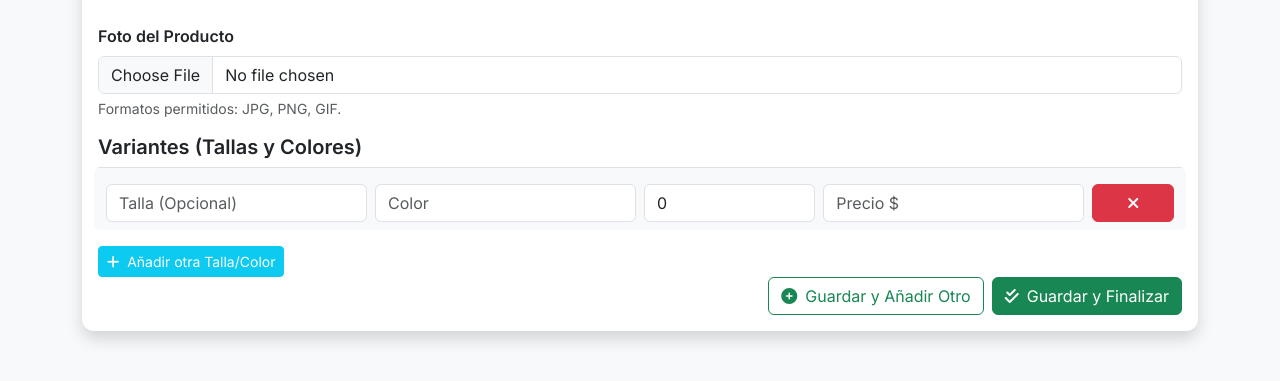
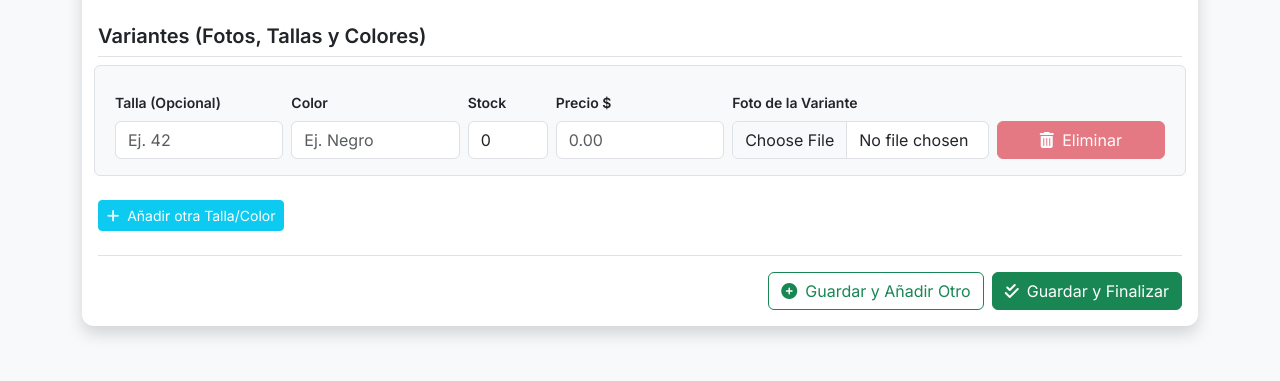
Before and after one commit to omarbribot/SIV_Inventario, a Flask app: page /producto/nuevo in a window 1280 px wide. Shown: the part 274-655 px from the top of the page. Run offline with Flask 3, Linux system fonts and the light colour scheme; a user stored in the database is signed in.

Commit message:
Versión lista para despliegue

```diff
--- a/routes/inventario.py
+++ b/routes/inventario.py
@@ -4,6 +4,7 @@ from flask_login import login_required, current_user
 from werkzeug.utils import secure_filename
 from models import db, Categoria, Producto, Variante, Movimiento
 from PIL import Image
+from sqlalchemy.orm import joinedload
 # Definimos el Blueprint
 inventario_bp = Blueprint('inventario', __name__)
 
@@ -45,62 +46,34 @@ def nuevo_producto():
         categoria_id = request.form.get('categoria_id')
         descripcion = request.form.get('descripcion')
 
-        # --- Lógica de Imagen Optimizada con Pillow para PythonAnywhere ---
-        file = request.files.get('imagen')
-        filename = 'default.png'
-
-        if file and file.filename != '':
-            # Generamos un nombre seguro para el archivo
-            filename = secure_filename(file.filename)
-            filepath = os.path.join(current_app.config['UPLOAD_FOLDER'], filename)
-
-            try:
-                # Abrimos la imagen directamente desde el flujo de subida
-                img = Image.open(file)
-
-                # Forzar conversión a RGB si la imagen tiene transparencias (PNG/WebP) para evitar fallos al salvar en JPEG
-                if img.mode in ("RGBA", "P"):
-                    img = img.convert("RGB")
-
-                # Redimensionamos manteniendo la proporción original (Max 800px de ancho o alto)
-                max_size = (800, 800)
-                img.thumbnail(max_size, Image.Resampling.LANCZOS)
-
-                # Guardamos la imagen comprimida al 75% de calidad (reduce drásticamente los MB)
-                img.save(filepath, "JPEG", quality=75)
-
-            except Exception as e:
-                # Si ocurre un error inesperado con Pillow, intentamos guardarla de forma tradicional para no romper el flujo
-                file.seek(0)
-                file.save(filepath)
-                flash('La imagen se guardó en formato original sin optimizar.', 'warning')
-
-        # 1. Crear el producto base
+        # 1. Crear el producto base (sin imagen global)
         nuevo_p = Producto(
             nombre=nombre,
             categoria_id=categoria_id,
-            descripcion=descripcion,
-            imagen=filename
+            descripcion=descripcion
         )
         db.session.add(nuevo_p)
         db.session.flush()  # Genera el ID de nuevo_p sin cerrar la transacción
 
-        # 2. Capturar las listas de variantes
+        # 2. Capturar las listas de las variantes (incluyendo sus fotos)
         tallas = request.form.getlist('talla[]')
         colores = request.form.getlist('color[]')
         stocks = request.form.getlist('stock[]')
         precios = request.form.getlist('precio[]')
+        fotos = request.files.getlist('foto_variante[]') # Array con las fotos individuales
 
-        # 3. Guardar cada variante de forma segura
-        # Usamos la longitud máxima enviada para no perder datos si falta algún campo
+        # 3. Guardar cada variante procesando su respectiva foto
         limite_iteracion = max(len(tallas), len(colores), len(stocks), len(precios))
 
         for i in range(limite_iteracion):
-            # Obtenemos los valores de forma segura evitando IndexError
             talla_val = tallas[i] if i < len(tallas) else ""
             color_val = colores[i] if i < len(colores) else ""
             stock_raw = stocks[i] if i < len(stocks) else "0"
             precio_raw = precios[i] if i < len(precios) else "0"
+
+            # Capturar el archivo correspondiente a esta variante específica
+            file = fotos[i] if i < len(fotos) else None
+            filename = 'default.png'
 
             # Validamos que al menos tenga algún dato para guardar la variante
             if talla_val or color_val or precio_raw:
@@ -111,12 +84,37 @@ def nuevo_producto():
                 except ValueError:
                     precio_venta = 0.0
 
+                # --- Lógica de Optimización con Pillow para cada variante individual ---
+                if file and file.filename != '':
+                    filename = secure_filename(file.filename)
+                    # Para evitar colisiones de nombres si suben la misma foto en variantes distintas,
+                    # le concatenamos el índice o propiedades únicos
+                    base, ext = os.path.splitext(filename)
+                    filename = f"{nuevo_p.id}_{i}_{secure_filename(base)}.jpg"
+                    filepath = os.path.join(current_app.config['UPLOAD_FOLDER'], filename)
+
+                    try:
+                        img = Image.open(file)
+                        if img.mode in ("RGBA", "P"):
+                            img = img.convert("RGB")
+
+                        max_size = (800, 800)
+                        img.thumbnail(max_size, Image.Resampling.LANCZOS)
+                        img.save(filepath, "JPEG", quality=75)
+
+                    except Exception as e:
+                        file.seek(0)
+                        file.save(filepath)
+                        flash(f'La foto de la variante {i+1} se guardó sin optimizar.', 'warning')
+
+                # Crear el registro de la variante con su foto correspondiente
                 v = Variante(
                     producto_id=nuevo_p.id,
                     talla=talla_val if talla_val else "N/A",
                     color=color_val if color_val else "General",
                     stock=stock_inicial,
-                    precio_venta=precio_venta
+                    precio_venta=precio_venta,
+                    imagen=filename # Guardamos el nombre del archivo en la variante
                 )
                 db.session.add(v)
                 db.session.flush()
@@ -126,7 +124,6 @@ def nuevo_producto():
                         variante_id=v.id,
                         usuario_id=current_user.id,
                         tipo='ENTRADA',
-
                         cantidad=stock_inicial,
                         motivo='Carga Inicial de Inventario'
                     )
@@ -137,10 +134,10 @@ def nuevo_producto():
         # --- Lógica de redirección ---
         accion = request.form.get('accion')
         if accion == 'finalizar':
-            flash(f'Producto "{nombre}" guardado de forma completa.', 'success')
+            flash(f'Producto "{nombre}" y sus variantes guardados con éxito.', 'success')
             return redirect(url_for('inventario.ver_inventario'))
         else:
-            flash(f'¡{nombre} registrado! Listo para agregar otro producto.', 'success')
+            flash(f'¡{nombre} registrado con éxito! Listo para el siguiente.', 'success')
             return redirect(url_for('inventario.nuevo_producto'))
 
     categorias = db.session.scalars(db.select(Categoria)).all()
@@ -153,8 +150,9 @@ def ver_historial():
     producto_filtro = request.args.get('producto')
 
     # Consulta base adaptada
-    stmt = db.select(Movimiento)
-
+    stmt = db.select(Movimiento).options(
+        joinedload(Movimiento.variante).joinedload(Variante.producto)
+    )
     if producto_filtro:
         stmt = stmt.join(Movimiento.variante).join(Variante.producto).filter(
             (Producto.nombre.ilike(f'%{producto_filtro}%')) |
--- a/templates/nuevo_producto.html
+++ b/templates/nuevo_producto.html
@@ -27,39 +27,43 @@
                     </select>
                 </div>
             </div>
-            <div class="col-md-12 mb-3">
-                <label class="form-label fw-bold">Foto del Producto</label>
-                <input type="file" name="imagen" class="form-control" accept="image/*">
-                <div class="form-text">Formatos permitidos: JPG, PNG, GIF.</div>
+
+            <h5 class="fw-bold border-bottom pb-2 mb-3">Variantes (Fotos, Tallas y Colores)</h5>
+            <div id="contenedor-variantes">
+                <div class="row g-2 mb-3 fila-variante p-3 bg-light rounded align-items-end border">
+                    <div class="col-md-2">
+                        <label class="form-label small fw-bold">Talla (Opcional)</label>
+                        <input type="text" name="talla[]" class="form-control" placeholder="Ej. 42">
                     </div>
-            <h5 class="fw-bold border-bottom pb-2">Variantes (Tallas y Colores)</h5>
-            <div id="contenedor-variantes">
-                <div class="row g-2 mb-2 fila-variante p-2 bg-light rounded">
-                    <div class="col-md-3">
-                        <input type="text" name="talla[]" class="form-control" placeholder="Talla (Opcional)">
+                    <div class="col-md-2">
+                        <label class="form-label small fw-bold">Color</label>
+                        <input type="text" name="color[]" class="form-control" placeholder="Ej. Negro" required>
+                    </div>
+                    <div class="col-md-1">
+                        <label class="form-label small fw-bold">Stock</label>
+                        <input type="number" name="stock[]" class="form-control" placeholder="0" value="0">
+                    </div>
+                    <div class="col-md-2">
+                        <label class="form-label small fw-bold">Precio $</label>
+                        <input type="number" step="0.01" name="precio[]" class="form-control" placeholder="0.00" required>
                     </div>
                     <div class="col-md-3">
-                        <input type="text" name="color[]" class="form-control" placeholder="Color" required>
+                        <label class="form-label small fw-bold">Foto de la Variante</label>
+                        <input type="file" name="foto_variante[]" class="form-control" accept="image/*" required>
                     </div>
                     <div class="col-md-2">
-                        <input type="number" name="stock[]" class="form-control" placeholder="Stock" value="0">
-                    </div>
-                    <div class="col-md-3">
-                        <input type="number" step="0.01" name="precio[]" class="form-control" placeholder="Precio $" required>
-                    </div>
-                    <div class="col-md-1">
-                        <button type="button" class="btn btn-danger w-100" onclick="eliminarFila(this)">
-                            <i class="fas fa-times"></i>
+                        <button type="button" class="btn btn-danger w-100" onclick="eliminarFila(this)" disabled>
+                            <i class="fas fa-trash-alt me-1"></i> Eliminar
                         </button>
                     </div>
                 </div>
             </div>
 
-            <button type="button" class="btn btn-sm btn-info text-white mt-2" onclick="agregarFila()">
+            <button type="button" class="btn btn-sm btn-info text-white mt-2 mb-4" onclick="agregarFila()">
                 <i class="fas fa-plus me-1"></i> Añadir otra Talla/Color
             </button>
 
-            <div class="d-flex justify-content-end gap-2">
+            <div class="d-flex justify-content-end gap-2 border-top pt-3">
                 <button type="submit" name="accion" value="seguir" class="btn btn-outline-success">
                     <i class="fas fa-plus-circle me-2"></i>Guardar y Añadir Otro
                 </button>
@@ -75,11 +79,22 @@
 <script>
 function agregarFila() {
     const contenedor = document.getElementById('contenedor-variantes');
+    // Clonamos la primera fila
     const nuevaFila = contenedor.querySelector('.fila-variante').cloneNode(true);
 
-    // Limpiar los campos de la nueva fila
-    nuevaFila.querySelectorAll('input').forEach(input => input.value = '');
-    nuevaFila.querySelector('input[name="stock[]"]').value = '0';
+    // Limpiar los campos de texto y números de la nueva fila
+    nuevaFila.querySelectorAll('input').forEach(input => {
+        if (input.type === 'file') {
+            input.value = ''; // Limpia el archivo seleccionado
+        } else if (input.name === 'stock[]') {
+            input.value = '0';
+        } else {
+            input.value = '';
+        }
+    });
+
+    // Habilitar el botón de eliminar en la nueva fila clonada
+    nuevaFila.querySelector('button').removeAttribute('disabled');
 
     contenedor.appendChild(nuevaFila);
 }
@@ -88,8 +103,6 @@ function eliminarFila(btn) {
     const filas = document.querySelectorAll('.fila-variante');
     if (filas.length > 1) {
         btn.closest('.fila-variante').remove();
-    } else {
-        alert("El producto debe tener al menos una variante.");
     }
 }
 </script>
```
Also changed, not shown: models.py (+5 -3 lines), templates/historial.html (+4 -6 lines), templates/inventario.html (+27 -10 lines), static/uploads/1_0_WIN_20260425_22_33_18_Pro.jpg (added), static/uploads/2_0_WIN_20260425_22_33_18_Pro.jpg (added), static/uploads/3_0_WhatsApp_Image_2026-04-25_at_10.37.27_PM.jpg (added), static/uploads/3_1_WhatsApp_Image_2026-04-25_at_10.37.26_PM.jpg (added), static/uploads/WIN_20260425_22_33_18_Pro.jpg. Lines whose indentation alone changed are shown as unchanged.
